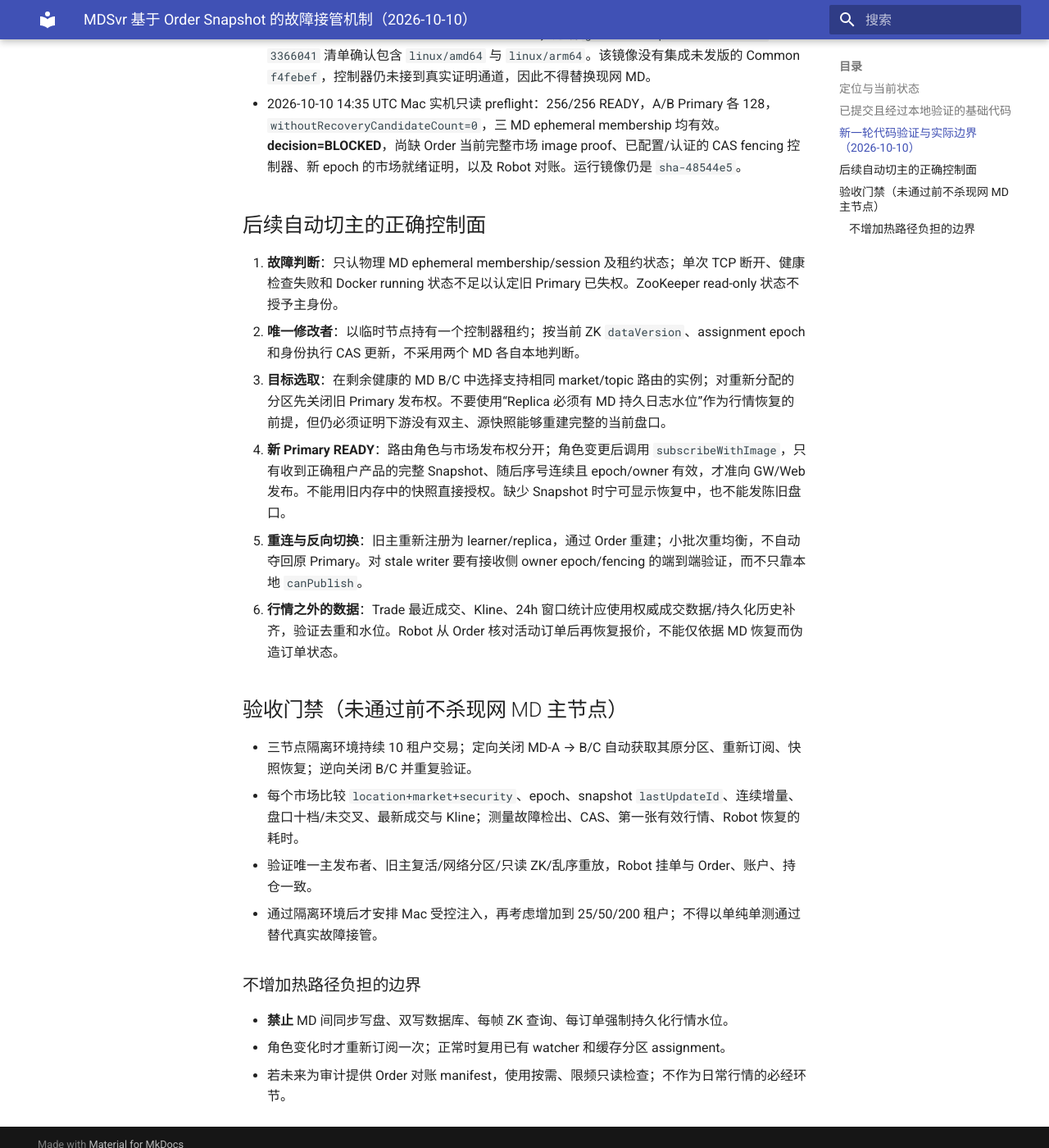
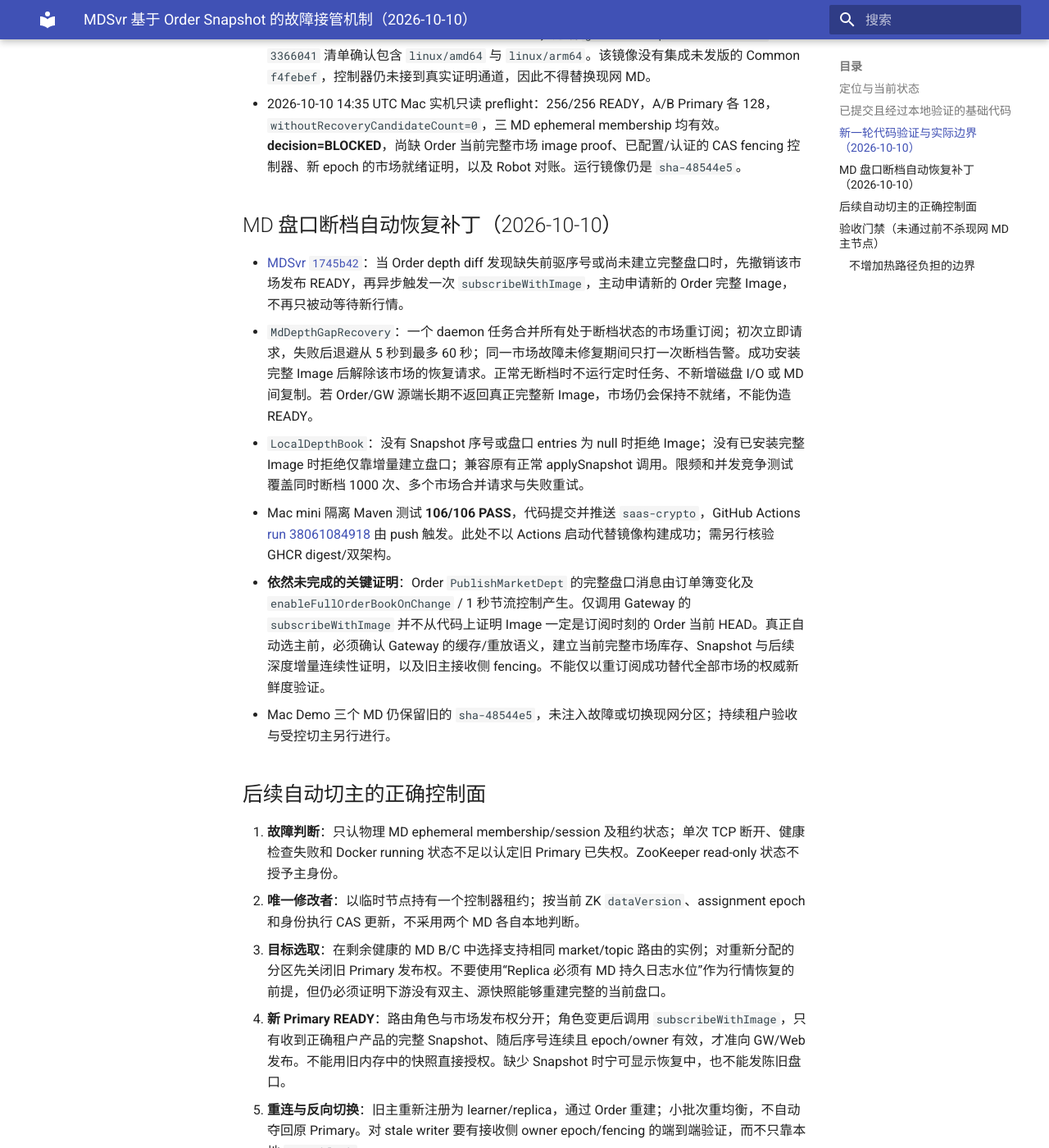
Before and after one commit to bliplink/dc-quant-deploy, an MkDocs documentation site: the page built from docs/MD_ORDER_SNAPSHOT_FAILOVER_RECOVERY_20261010.zh-CN.md, in a window 1280 px wide and 1400 px high, scrolled down 1559 px. Shown: the whole window at 82% size. Built offline with MkDocs 1.6.1 and Material for MkDocs 9.7.7, drawn with Linux system fonts in a browser that asks for light colours.

Commit message:
docs(md-ha): record bounded depth gap image reacquisition and source proof gap

```diff
--- a/docs/MD_ORDER_SNAPSHOT_FAILOVER_RECOVERY_20261010.zh-CN.md
+++ b/docs/MD_ORDER_SNAPSHOT_FAILOVER_RECOVERY_20261010.zh-CN.md
@@ -24,6 +24,15 @@ MDSvr 是 OrderSvr 权威撮合订单簿的派生行情服务。**不要为 MDSv
 - [MDSvr GitHub Actions run 38060064795](https://github.com/bliplink/com.app.dc.mdsvr/actions/runs/38060064795) **PASS**；远端 `ghcr.io/bliplink/mdsvr:sha-3366041` 清单确认包含 `linux/amd64` 与 `linux/arm64`。该镜像没有集成未发版的 Common `f4febef`，控制器仍未接到真实证明通道，因此不得替换现网 MD。
 - 2026-10-10 14:35 UTC Mac 实机只读 preflight：256/256 READY，A/B Primary 各 128，`withoutRecoveryCandidateCount=0`，三 MD ephemeral membership 均有效。**decision=BLOCKED**，尚缺 Order 当前完整市场 image proof、已配置/认证的 CAS fencing 控制器、新 epoch 的市场就绪证明，以及 Robot 对账。运行镜像仍是 `sha-48544e5`。
 
+## MD 盘口断档自动恢复补丁（2026-10-10）
+
+- [MDSvr `1745b42`](https://github.com/bliplink/com.app.dc.mdsvr/commit/1745b42)：当 Order depth diff 发现缺失前驱序号或尚未建立完整盘口时，先撤销该市场发布 READY，再异步触发一次 `subscribeWithImage`，主动申请新的 Order 完整 Image，不再只被动等待新行情。
+- `MdDepthGapRecovery`：一个 daemon 任务合并所有处于断档状态的市场重订阅；初次立即请求，失败后退避从 5 秒到最多 60 秒；同一市场故障未修复期间只打一次断档告警。成功安装完整 Image 后解除该市场的恢复请求。正常无断档时不运行定时任务、不新增磁盘 I/O 或 MD 间复制。若 Order/GW 源端长期不返回真正完整新 Image，市场仍会保持不就绪，不能伪造 READY。
+- `LocalDepthBook`：没有 Snapshot 序号或盘口 entries 为 null 时拒绝 Image；没有已安装完整 Image 时拒绝仅靠增量建立盘口；兼容原有正常 applySnapshot 调用。限频和并发竞争测试覆盖同时断档 1000 次、多个市场合并请求与失败重试。
+- Mac mini 隔离 Maven 测试 **106/106 PASS**，代码提交并推送 `saas-crypto`，GitHub Actions [run 38061084918](https://github.com/bliplink/com.app.dc.mdsvr/actions/runs/38061084918) 由 push 触发。此处不以 Actions 启动代替镜像构建成功；需另行核验 GHCR digest/双架构。
+- **依然未完成的关键证明**：Order `PublishMarketDept` 的完整盘口消息由订单簿变化及 `enableFullOrderBookOnChange` / 1 秒节流控制产生。仅调用 Gateway 的 `subscribeWithImage` 并不从代码上证明 Image 一定是订阅时刻的 Order 当前 HEAD。真正自动选主前，必须确认 Gateway 的缓存/重放语义，建立当前完整市场库存、Snapshot 与后续深度增量连续性证明，以及旧主接收侧 fencing。不能仅以重订阅成功替代全部市场的权威新鲜度验证。
+- Mac Demo 三个 MD 仍保留旧的 `sha-48544e5`，未注入故障或切换现网分区；持续租户验收与受控切主另行进行。
+
 ## 后续自动切主的正确控制面
 
 1. **故障判断**：只认物理 MD ephemeral membership/session 及租约状态；单次 TCP 断开、健康检查失败和 Docker running 状态不足以认定旧 Primary 已失权。ZooKeeper read-only 状态不授予主身份。
```
